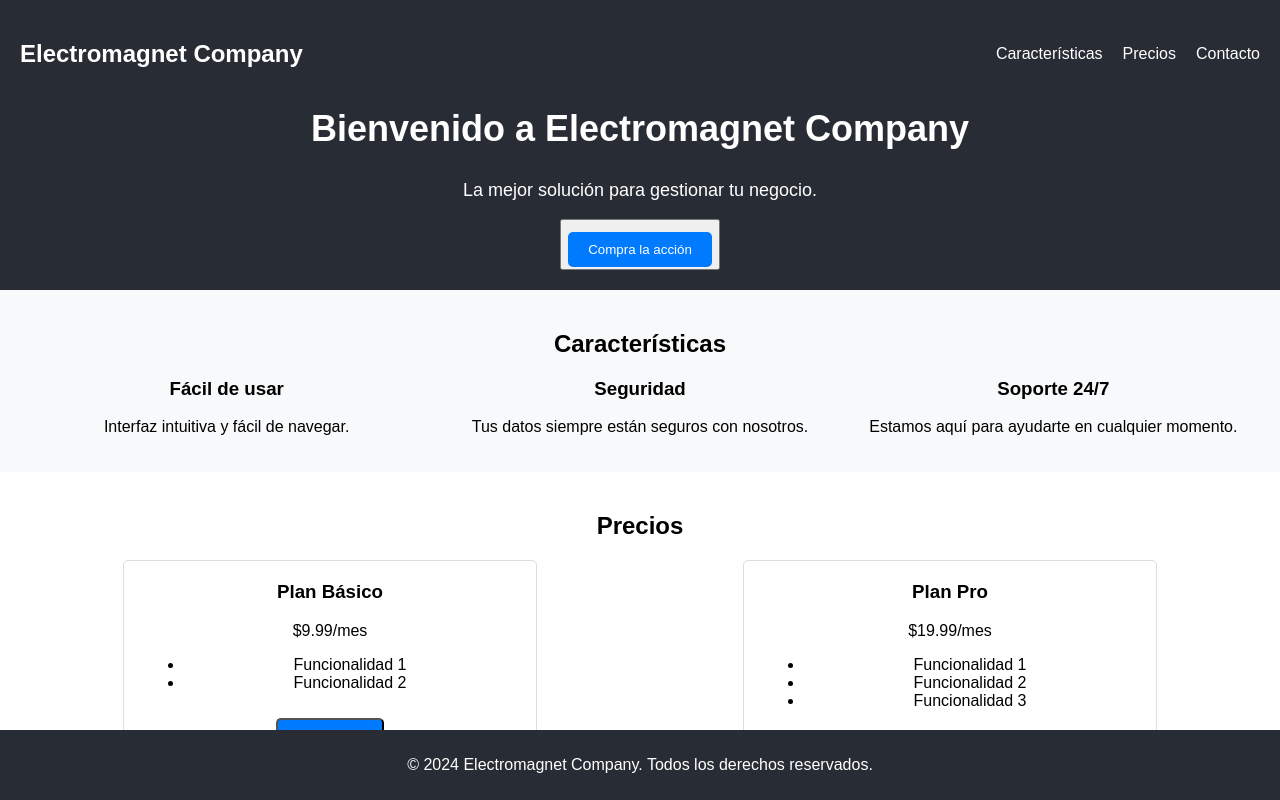
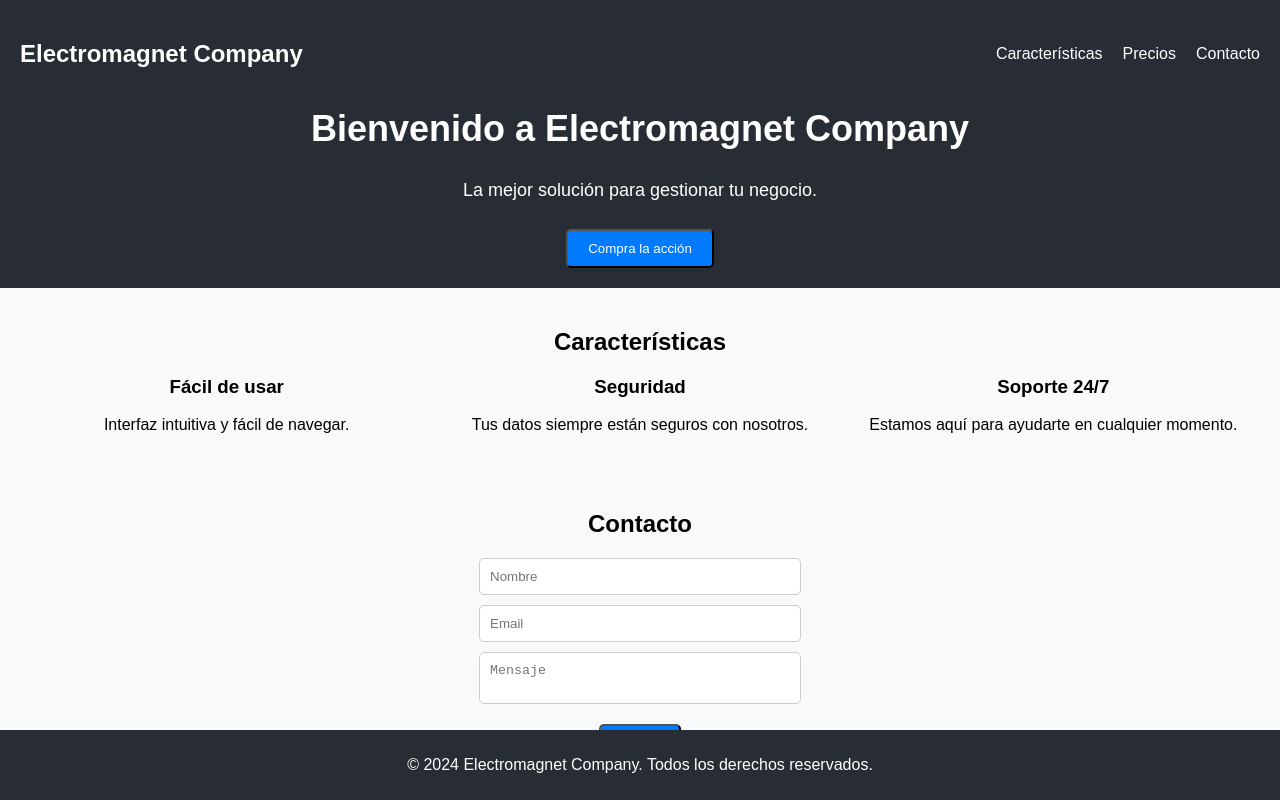
Before and after one commit to richhard6/electromagnetstripe, a React (Create React App) app: page / in a window 1280 px wide. Shown: the top 800 px of the page. Built offline with nearby package versions, Linux system fonts and the light colour scheme.

Commit message:
fixed button and removed pricing

```diff
--- a/src/App.css
+++ b/src/App.css
@@ -5,6 +5,10 @@
 
 h2 {
   margin-top: 20px;
+}
+
+a {
+  all: unset;
 }
 
 .btn {
--- a/src/App.js
+++ b/src/App.js
@@ -11,7 +11,7 @@ function App() {
     <div className="App">
       <Header />
       <Features />
-      <Pricing />
+      {/*      <Pricing /> */}
       <ContactForm />
       <Footer />
       {/*
--- a/src/components/Header.js
+++ b/src/components/Header.js
@@ -21,8 +21,8 @@ const Header = () => {
       <div className="header-content">
         <h2>Bienvenido a Electromagnet Company</h2>
         <p>La mejor solución para gestionar tu negocio.</p>
-        <button>
-          <a href="https://buy.stripe.com/8wM3gebfZ5MP9uUdQQ" className="btn">
+        <button className="btn">
+          <a href="https://buy.stripe.com/8wM3gebfZ5MP9uUdQQ">
             Compra la acción
           </a>
         </button>
```
